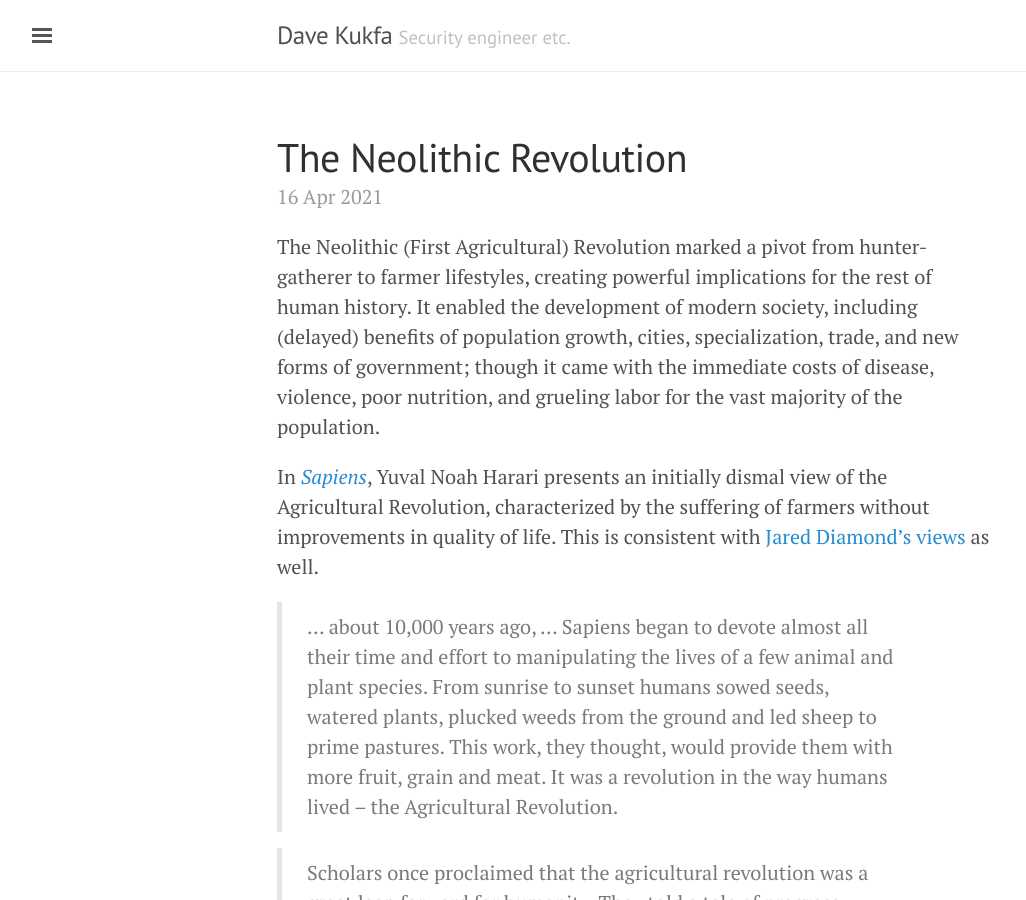
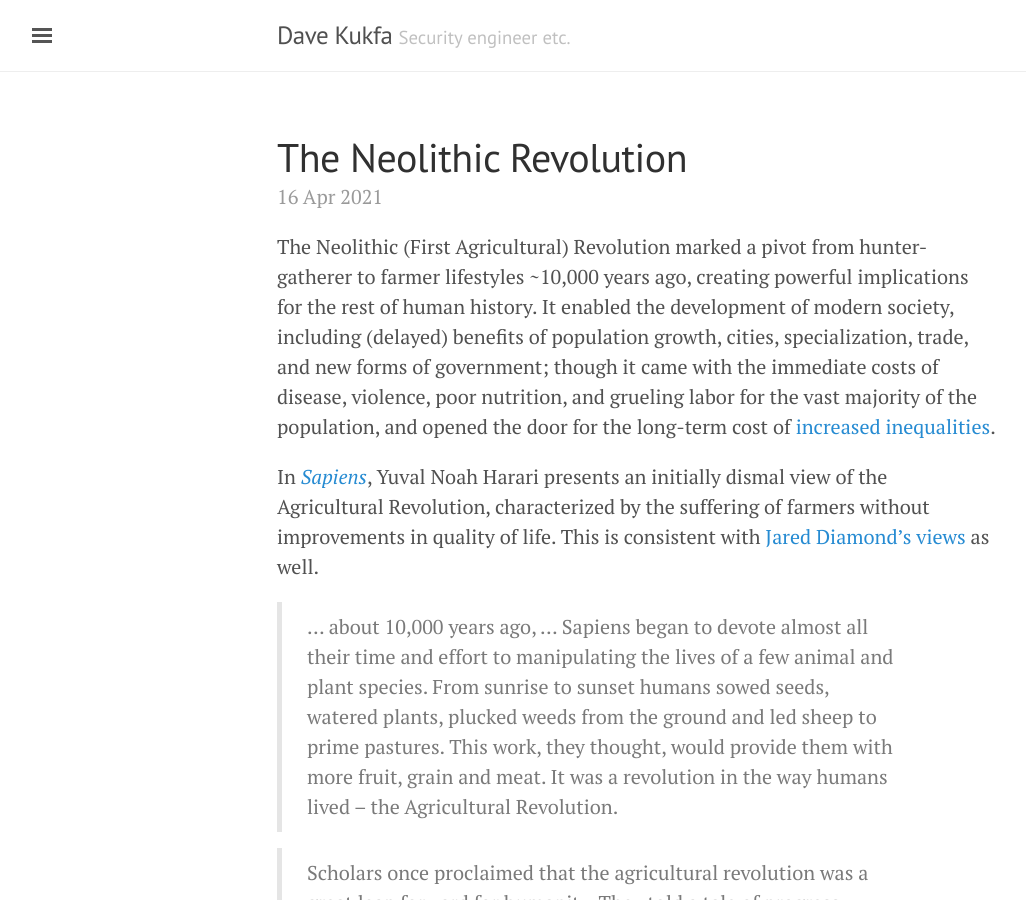
Before and after one commit to kukfa/kukfa.github.io, a Jekyll site: the page built from mental-models/_posts/2021-04-16-neolithic-revolution.md, in a window 1280 px wide and 900 px high. Shown: the whole window, without its empty margins (3-1029 px from the left). Built offline with Jekyll 4.4.1, drawn with Linux system fonts in a browser that asks for light colours; nearby versions of some CDN libraries.

Commit message:
tweak ag model

```diff
--- a/mental-models/_posts/2021-04-16-neolithic-revolution.md
+++ b/mental-models/_posts/2021-04-16-neolithic-revolution.md
@@ -4,7 +4,7 @@ title: The Neolithic Revolution
 tag: history
 ---
 
-The Neolithic (First Agricultural) Revolution marked a pivot from hunter-gatherer to farmer lifestyles, creating powerful implications for the rest of human history. It enabled the development of modern society, including (delayed) benefits of population growth, cities, specialization, trade, and new forms of government; though it came with the immediate costs of disease, violence, poor nutrition, and grueling labor for the vast majority of the population.
+The Neolithic (First Agricultural) Revolution marked a pivot from hunter-gatherer to farmer lifestyles ~10,000 years ago, creating powerful implications for the rest of human history. It enabled the development of modern society, including (delayed) benefits of population growth, cities, specialization, trade, and new forms of government; though it came with the immediate costs of disease, violence, poor nutrition, and grueling labor for the vast majority of the population, and opened the door for the long-term cost of [increased inequalities](https://www.princeton.edu/~cboix/bones.pdf).
 
 In _[Sapiens](https://www.ynharari.com/book/sapiens-2/)_, Yuval Noah Harari presents an initially dismal view of the Agricultural Revolution, characterized by the suffering of farmers without improvements in quality of life. This is consistent with [Jared Diamond's views](https://www.discovermagazine.com/planet-earth/the-worst-mistake-in-the-history-of-the-human-race) as well.
 
```
